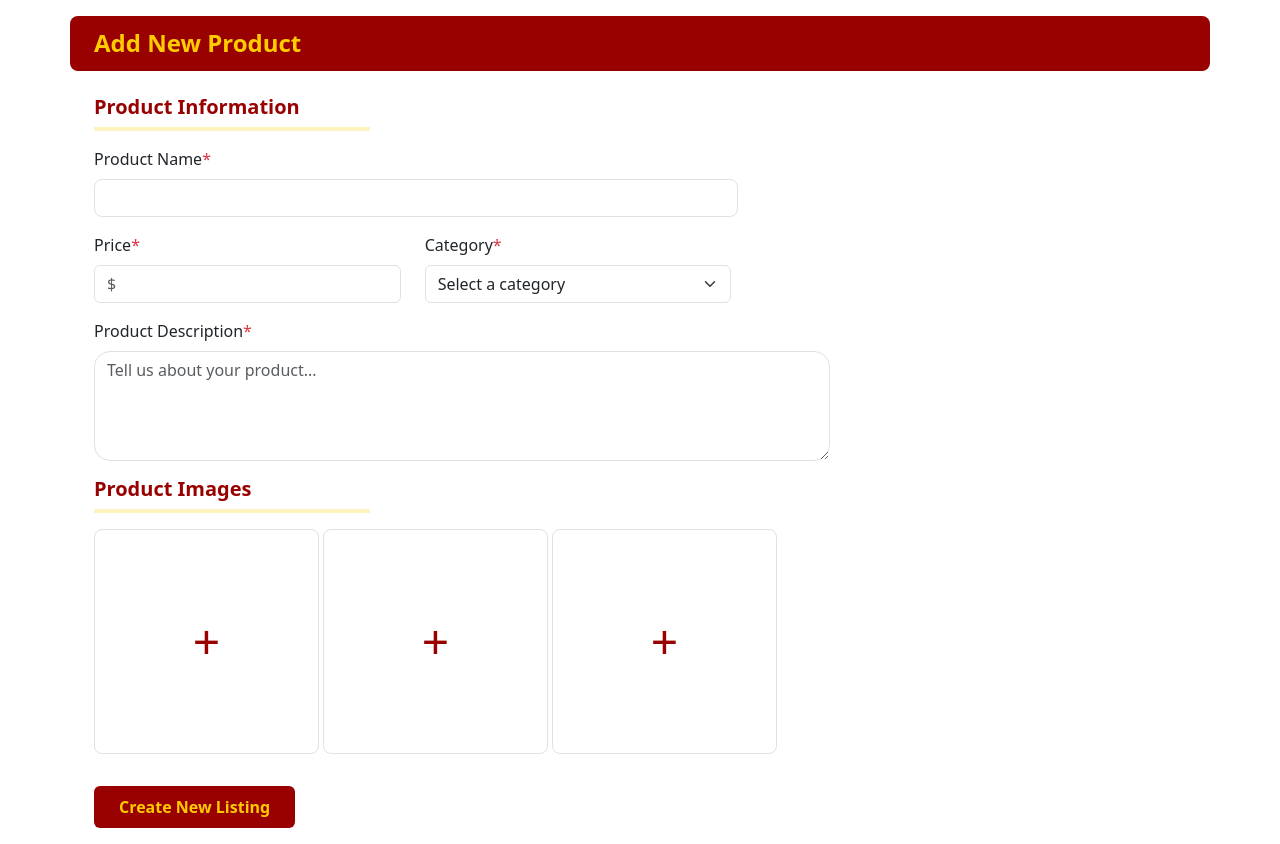
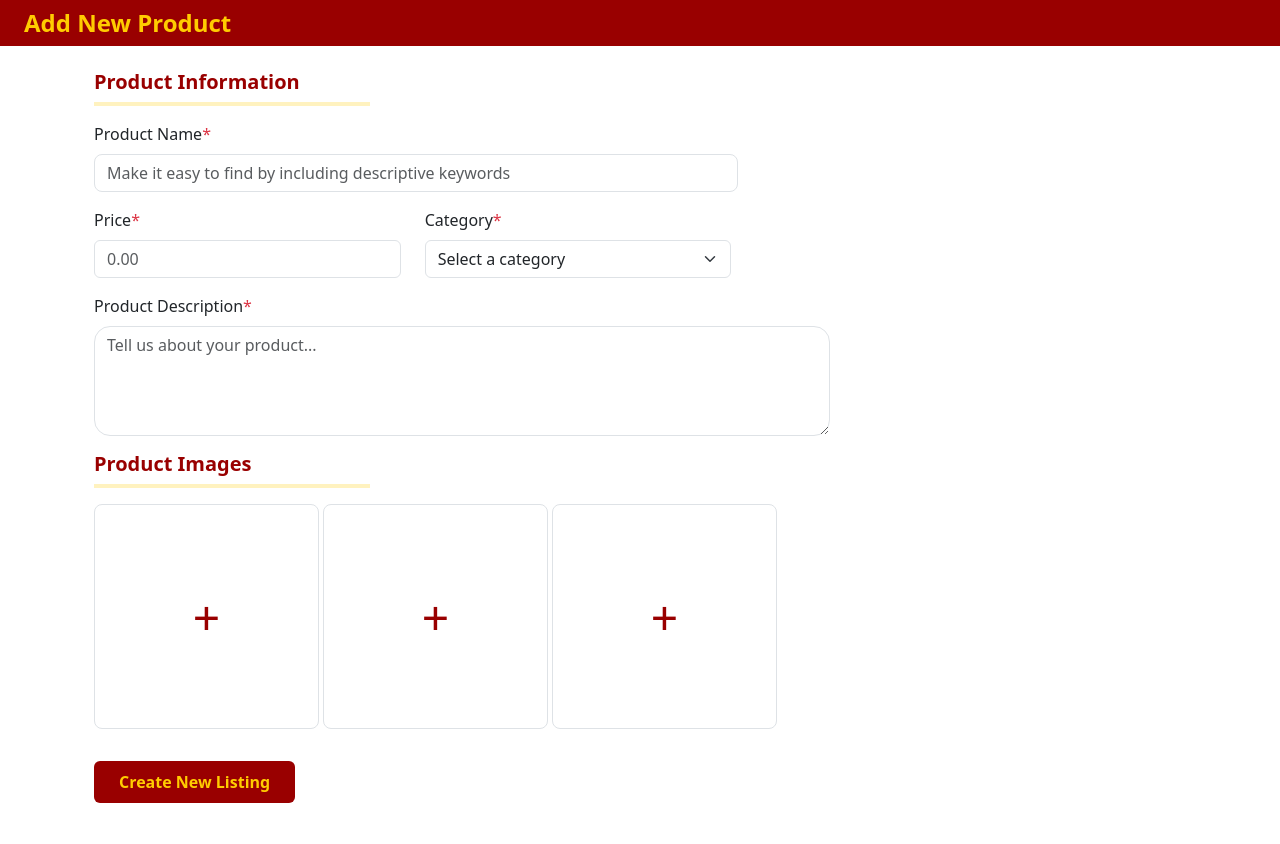
Before and after one commit to atsai488/CSCI201_project, a React (Vite) app in the folder create-listing/: page / in a window 1280 px wide. After the commit the page ends 819 px from the top, so only its background shows below. Built offline with nearby package versions, Linux system fonts and the light colour scheme.

Commit message:
Update UI

```diff
--- a/create-listing/src/CreateListing.jsx
+++ b/create-listing/src/CreateListing.jsx
@@ -13,15 +13,15 @@ export default function CreateListing() {
     }
     return (
         <div>
-            <nav className="navbar mb-3 mt-2">
+            <nav className="navbar navbar-expand-lg mb-3 pt-0">
                 <div
-                    className="container-md rounded-3 py-1 ps-4"
+                    className="container-fluid px-4"
                     style={{
                         backgroundColor: "#990000",
                     }}
                 >
                     <span
-                        className="navbar-brand my-1 h1 fs-4"
+                        className="navbar-brand fs-4"
                         style={{color: "#FFCC00"}}
                     >
                         <strong>Add New Product </strong>
@@ -50,6 +50,7 @@ export default function CreateListing() {
                             className="form-control rounded-3"
                             id="name"
                             name="productName"
+                            placeholder='Make it easy to find by including descriptive keywords'
                             autoComplete='off'
                             required
                         />
@@ -72,7 +73,7 @@ export default function CreateListing() {
                                     id='price'
                                     name='price'
                                     className='form-control'
-                                    placeholder='$'
+                                    placeholder='0.00'
                                     pattern="^\d+(\.\d{1,2})?$"
                                     required
                                 />
--- a/create-listing/src/CustomFileInput.css
+++ b/create-listing/src/CustomFileInput.css
@@ -13,6 +13,6 @@
 }
 
 .custom-file:hover {
-    box-shadow: 0 0 0 0.25rem rgba(153, 0, 0, 0.25);
-    border-color: #990000;
+    box-shadow: 0 0 0 0.25rem rgba(38, 143, 255, 0.25);
+    border-color: #66afe9;
 }
```
